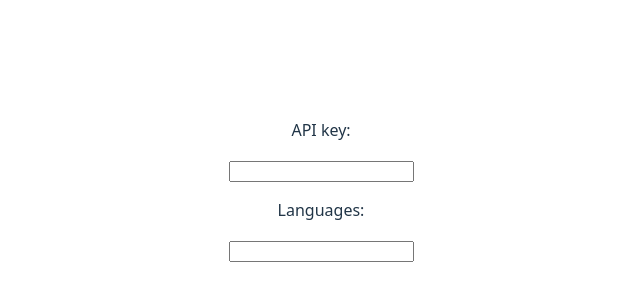
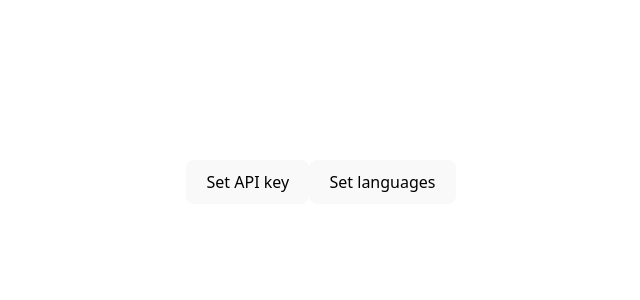
Before and after one commit to EDVTAZ/translate, a React (Vite) app: page / in a window 1280 px wide. Shown: the part 218-518 px from the top of the page, without its empty margins (319-959 px from the left). Built offline with nearby package versions, Linux system fonts and the light colour scheme.

Commit message:
hide settings

```diff
--- a/src/App.tsx
+++ b/src/App.tsx
@@ -19,24 +19,34 @@ function App() {
   const [translations, setTranslations] = useState<{ [key: string]: string[] }>(
     {}
   );
+  const [showAPIkey, setShowAPIkey] = useState(false);
+  const [showLanguages, setShowLanguages] = useState(false);
 
   return (
     <>
       <div className="card">
+        <button onClick={() => setShowAPIkey(!showAPIkey)}>Set API key</button>
+        <button onClick={() => setShowLanguages(!showLanguages)}>
+          Set languages
+        </button>
+        {showAPIkey && (
           <div>
-          <p>API key: </p>
+            API key:
             <input
               defaultValue={APIkey}
               onChange={(ev) => setAPIkey(ev.target.value)}
             ></input>
           </div>
+        )}
+        {showLanguages && (
           <div>
-          <p>Languages: </p>
+            Languages:
             <input
               defaultValue={languages}
               onChange={(ev) => setLangues(ev.target.value.split(","))}
             ></input>
           </div>
+        )}
       </div>
       {languages.map((language) => {
         return (
```
Lines whose indentation alone changed are shown as unchanged.
